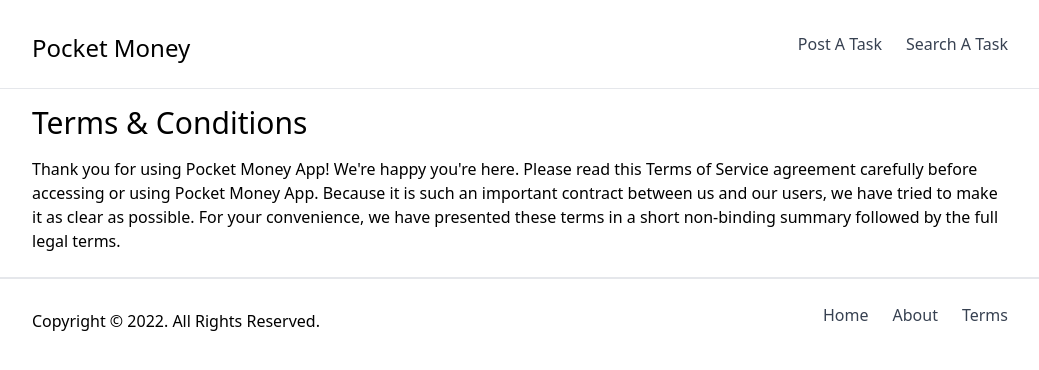
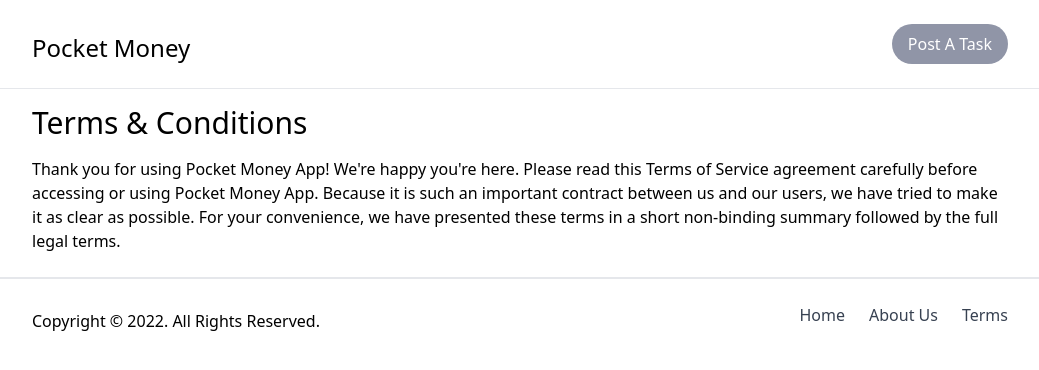
Before and after one commit to xenioushk/pocket-money-app, a React (Create React App) app: page /terms in a window 1280 px wide. Shown: the top 370 px of the page, without its empty margins (120-1159 px from the left). Built offline with nearby package versions, Linux system fonts and the light colour scheme; no server answers.

Commit message:
- Update header and footer.

```diff
--- a/src/components/Footer.js
+++ b/src/components/Footer.js
@@ -14,7 +14,7 @@
               Home
             </Link>
             <Link to="/about-us" className="text-gray-700 hover:text-gray-800">
-              About
+              About Us
             </Link>
             <Link to="/terms" className="text-gray-700 hover:text-gray-800">
               Terms
--- a/src/components/Header.js
+++ b/src/components/Header.js
@@ -13,11 +13,8 @@
           </div>
 
           <div className="space-x-6 text-right md:flex">
-            <Link to="/add-job" className="text-gray-700 hover:text-gray-800">
+            <Link to="/add-job" className="px-4 py-2 text-white bg-darkGrayishBlue rounded-full hover:text-gray-800">
               Post A Task
-            </Link>
-            <Link to="/search-job" className="text-gray-700 hover:text-gray-800 bg-blue">
-              Search A Task
             </Link>
           </div>
         </div>
```
